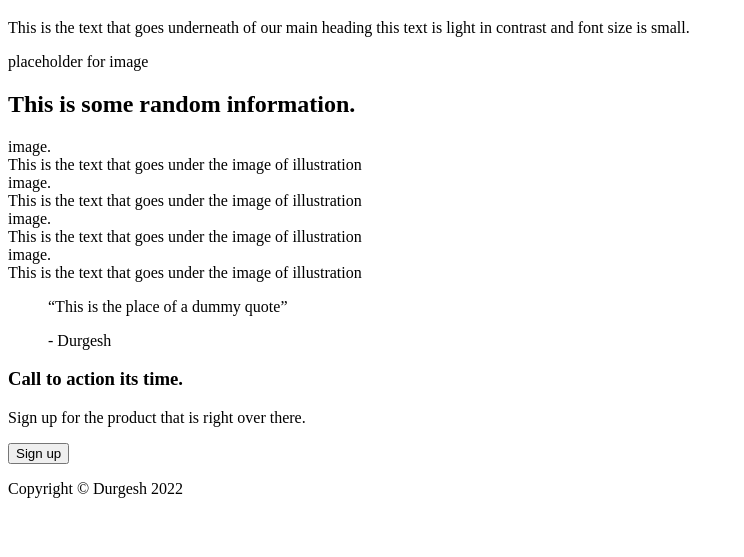
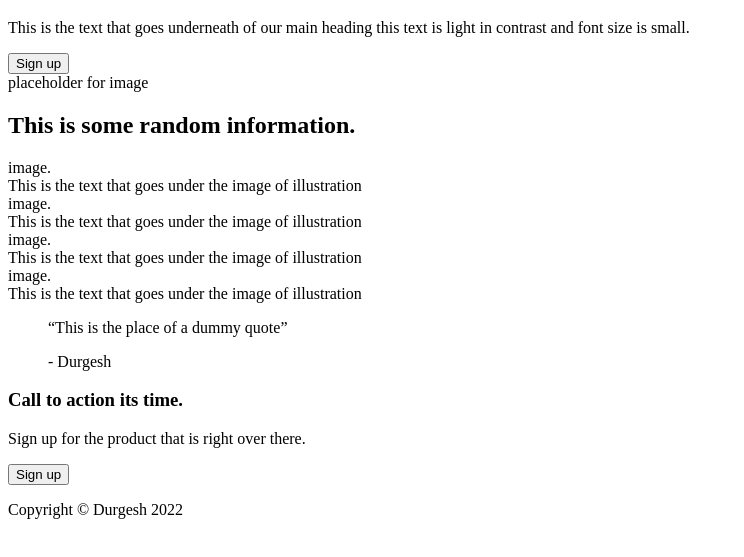
Before and after one commit to durgeshbg/landing-page-TOP, a plain HTML site: page index.html in a window 1280 px wide. Shown: the part 157-714 px from the top of the page, without its empty margins (0-744 px from the left). Drawn offline with Linux system fonts and the light colour scheme.

Commit message:
Add sign-up button in section 1

```diff
--- a/index.html
+++ b/index.html
@@ -25,6 +25,7 @@
         <div id="section-1-text">
             <h1>Website main heading</h1>
             <p>This is the text that goes underneath of our main heading this text is light in contrast and font size is small.</p>
+            <button id="sign-up-1">Sign up</button>
         </div>
         <div id="image">
             placeholder for image
```
